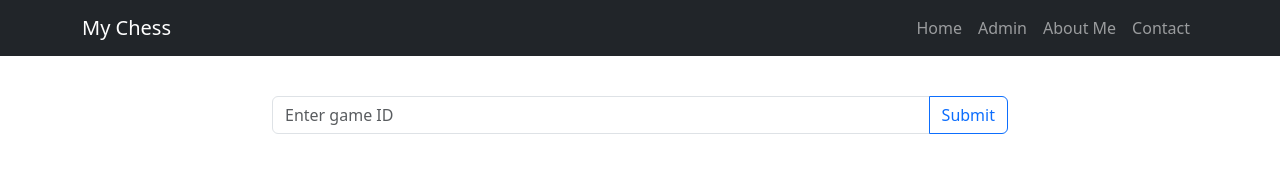
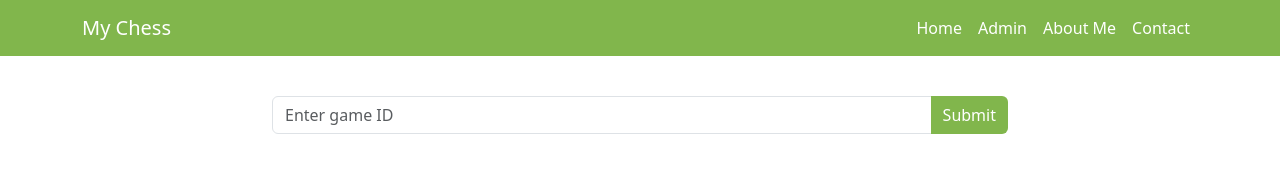
Before and after one commit to shanuv000/Chess, a React (Create React App) app: page /admin in a window 1280 px wide. Shown: the top 184 px of the page. Built offline with nearby package versions, Linux system fonts and the light colour scheme; no server answers; the database is empty.

Commit message:
styling buttons

```diff
--- a/src/Components/Header.jsx
+++ b/src/Components/Header.jsx
@@ -1,15 +1,18 @@
 import React from "react";
-
+import "./header.css";
 const Header = () => {
   return (
-    <header className="bg-dark text-white">
-      <div className="container">
-        <nav className="navbar navbar-expand-lg navbar-dark">
-          <a className="navbar-brand" href="/">
+    <header
+      className=" text-white"
+      style={{ background: "#81b64c", color: "#FFFFFF" }}
+    >
+      <div className="container text_white">
+        <nav className="navbar navbar-expand-lg text_white ">
+          <a className="navbar-brand text_white" href="/">
             My Chess
           </a>
           <button
-            className="navbar-toggler"
+            className="navbar-toggler text_white"
             type="button"
             data-bs-toggle="collapse"
             data-bs-target="#navbarNav"
@@ -17,17 +20,17 @@ const Header = () => {
             aria-expanded="false"
             aria-label="Toggle navigation"
           >
-            <span className="navbar-toggler-icon"></span>
+            <span className="navbar-toggler-icon "></span>
           </button>
           <div className="collapse navbar-collapse" id="navbarNav">
             <ul className="navbar-nav ms-auto">
               <li className="nav-item">
-                <a className="nav-link" href="/">
+                <a className="nav-link text_white" href="/">
                   Home
                 </a>
               </li>
-              <li className="nav-item">
-                <a className="nav-link" href="/admin">
+              <li className="nav-item ">
+                <a className="nav-link text_white" href="/admin">
                   Admin
                 </a>
               </li>{" "}
--- a/src/Components/admininstrator/AddChess.jsx
+++ b/src/Components/admininstrator/AddChess.jsx
@@ -2,6 +2,7 @@ import React, { useState } from "react";
 import { db } from "../../config/firebase";
 import GetChessData from "./GetChessData";
 import { collection, addDoc, serverTimestamp } from "firebase/firestore";
+import "../header.css";
 
 const AddChess = () => {
   const [newChessId, setNewChessId] = useState("");
@@ -54,7 +55,8 @@ const AddChess = () => {
             />
             <button
               type="button"
-              className="btn btn-outline-primary"
+              className="btn  add_button"
+              style={{}}
               onClick={onAddChessId}
             >
               Submit
--- a/src/Components/admininstrator/GetChessData.jsx
+++ b/src/Components/admininstrator/GetChessData.jsx
@@ -155,13 +155,13 @@ const GetChessData = () => {
                 {editChessId === chess.id ? (
                   <>
                     <input
-                      className="form-control"
+                      className="form-control "
                       placeholder="Update title"
                       value={updatedGameNum}
                       onChange={(e) => setUpdatedGameNum(e.target.value)}
                     />
                     <button
-                      className="btn btn-primary btn-sm ms-1"
+                      className="btn add_button ms-1"
                       onClick={handleUpdateChess}
                     >
                       Update
@@ -176,7 +176,7 @@ const GetChessData = () => {
                 ) : (
                   <>
                     <button
-                      className="btn btn-warning btn-sm"
+                      className="btn add_button"
                       onClick={() => handleEditToggle(chess.id, chess.gameNum)}
                     >
                       Edit
--- /dev/null
+++ b/src/Components/header.css
@@ -0,0 +1,29 @@
+.text_white,
+.nav-link {
+  color: #ffffff;
+}
+.add_button {
+  background: #81b64c;
+  color: #ffffff;
+  transition: background-color 0.3s ease, transform 0.3s ease; /* Transition multiple properties */
+  border: none;
+  /* padding: 10px 20px; Add padding for a more standard button size */
+  cursor: pointer; /* Indicate interactivity */
+}
+
+.add_button:hover {
+  background-color: #6ba035;
+  transform: scale(1.05);
+  box-shadow: 0 4px 6px rgba(0, 0, 0, 0.2);
+  outline: 2px solid #4b8225;
+  outline-offset: 2px;
+}
+
+.add_button:focus {
+  /* Improve accessibility */
+  outline: 2px solid #4b8225;
+  outline-offset: 2px;
+}
+
+.delete_button {
+}
```
